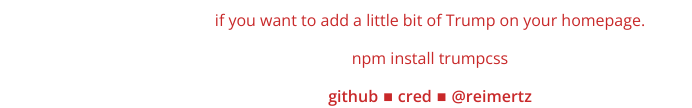
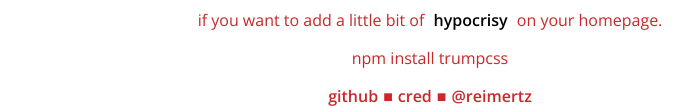
Before and after one commit to reimertz/trumpcss, a plain HTML site: page index.html in a window 1280 px wide. Shown: the part 374-482 px from the top of the page, without its empty margins (210-902 px from the left). Drawn offline with nearby package versions, Linux system fonts and the light colour scheme; files that its build step writes are made by us from their sources.

Commit message:
Update 2016-03-14T21:17:49.595Z

```diff
--- a/index.html
+++ b/index.html
@@ -21,7 +21,7 @@
     <nav>
       <header><img src="/logo.png" class="trump">
         <h1><span class="title">trump.css</span></h1>
-        <p class="info">if you want to add a little bit of Trump on your homepage.</p>
+        <p class="info">if you want to add a little bit of <span class="trump-span">Trump</span> on your homepage.</p>
         <p class="bold">npm install trumpcss</p>
       </header>
       <section class="intro">
--- a/index.js
+++ b/index.js
@@ -3,3 +3,20 @@
 [].forEach.call(codes, function(code) {
   hljs.highlightBlock(code);
 });
+
+
+var words = ['Trump', 'ignorance', 'racism', 'hypocrisy', 'stupidity'];
+var trumpSpan = document.querySelector('.trump-span');
+var index = 0;
+function startWords(){
+  setInterval(function(){
+
+    var word  = words[index];
+    trumpSpan.innerHTML = word;
+    trumpSpan.setAttribute('data-word', index);
+
+    index = ( (index + 1)  >= words.length) ? 0 : index + 1;
+  }, 1000);
+}
+
+setTimeout(startWords, 1000);
--- a/styles.css
+++ b/styles.css
@@ -25,6 +25,19 @@
     margin: 0;
     line-height: 25px;
     text-align: center; }
+  nav .trump-span {
+    padding: 0 5px;
+    font-weight: 700; }
+    nav .trump-span[data-word="0"] {
+      color: inherit; }
+    nav .trump-span[data-word="1"] {
+      color: #718c00; }
+    nav .trump-span[data-word="2"] {
+      color: #eab700; }
+    nav .trump-span[data-word="3"] {
+      color: black; }
+    nav .trump-span[data-word="4"] {
+      color: #f5871f; }
   nav .info {
     transition: 200ms;
     outline: none; }
```
